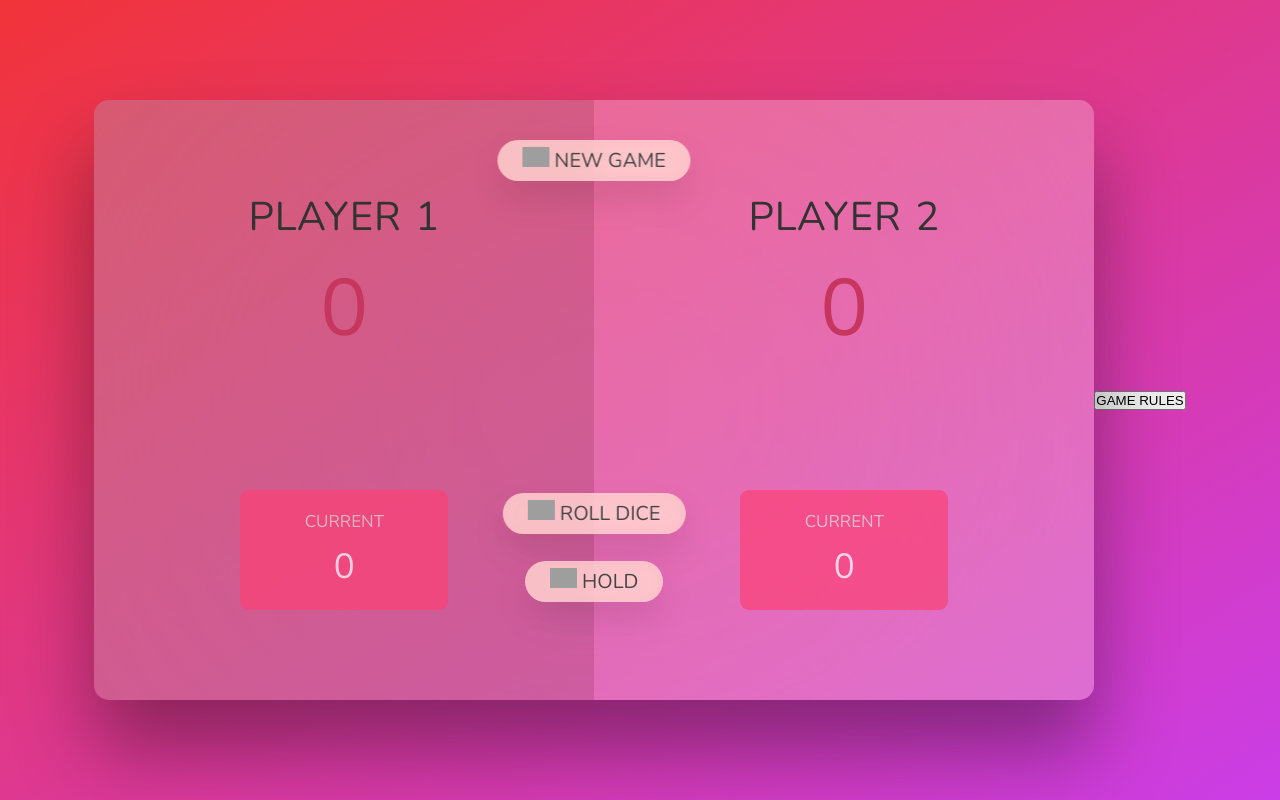
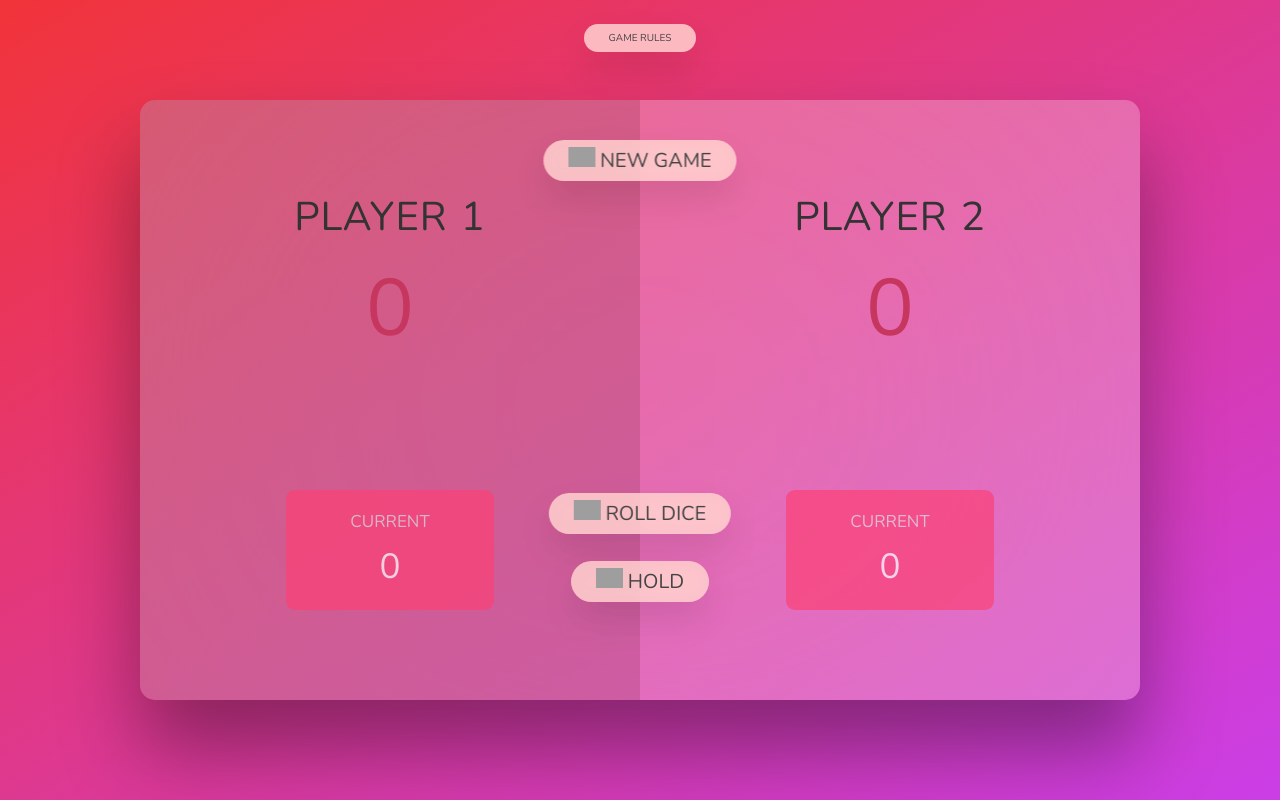
Before and after one commit to Rajesh-adam/Dice-Game, a plain HTML site: page index.html in a window 1280 px wide. Drawn offline with nearby package versions, Linux system fonts and the light colour scheme; grey boxes are pictures that could not be loaded.

Commit message:
Update style.css

```diff
--- a/style.css
+++ b/style.css
@@ -10,18 +10,36 @@ html {
         box-sizing: border-box;
     }
 
+    .g {
+        position: absolute;
+        left: center;
+        top: 3%;
+        font-family: inherit;
+        font-size: 1rem;
+        color: #444;
+        background: none;
+        text-transform: uppercase;
+        cursor: pointer;
+        font-weight: 500;
+        transition: all 0.2s;
+        background-color: #ffcdcdde;
+        backdrop-filter: blur(10px);
+        padding: 0.7rem 2.5rem;
+        border-radius: 50rem;
+        box-shadow: 0 1.75rem 3.5rem rgba(0, 0, 0, 0.1);
+        border: none;
+    }
+
     body {
         font-family: Nunito, sans-serif;
         font-weight: 400;
         height: 100vh;
         color: #333;
+        display: flex;
         background-image: linear-gradient(to top left, #cb3ee7 0%, #f13339 100%);
-    display: flex;
         align-items: center;
         justify-content: center;
     }
-
-
     /* Layout */
 
     main {
@@ -101,8 +119,6 @@ main {
     .current-score {
         font-size: 3.5rem;
     }
-
-
     /* ABSOLUTE POSITIONED ELEMENTS */
 
     .btn {
```
Lines whose indentation alone changed are shown as unchanged.
